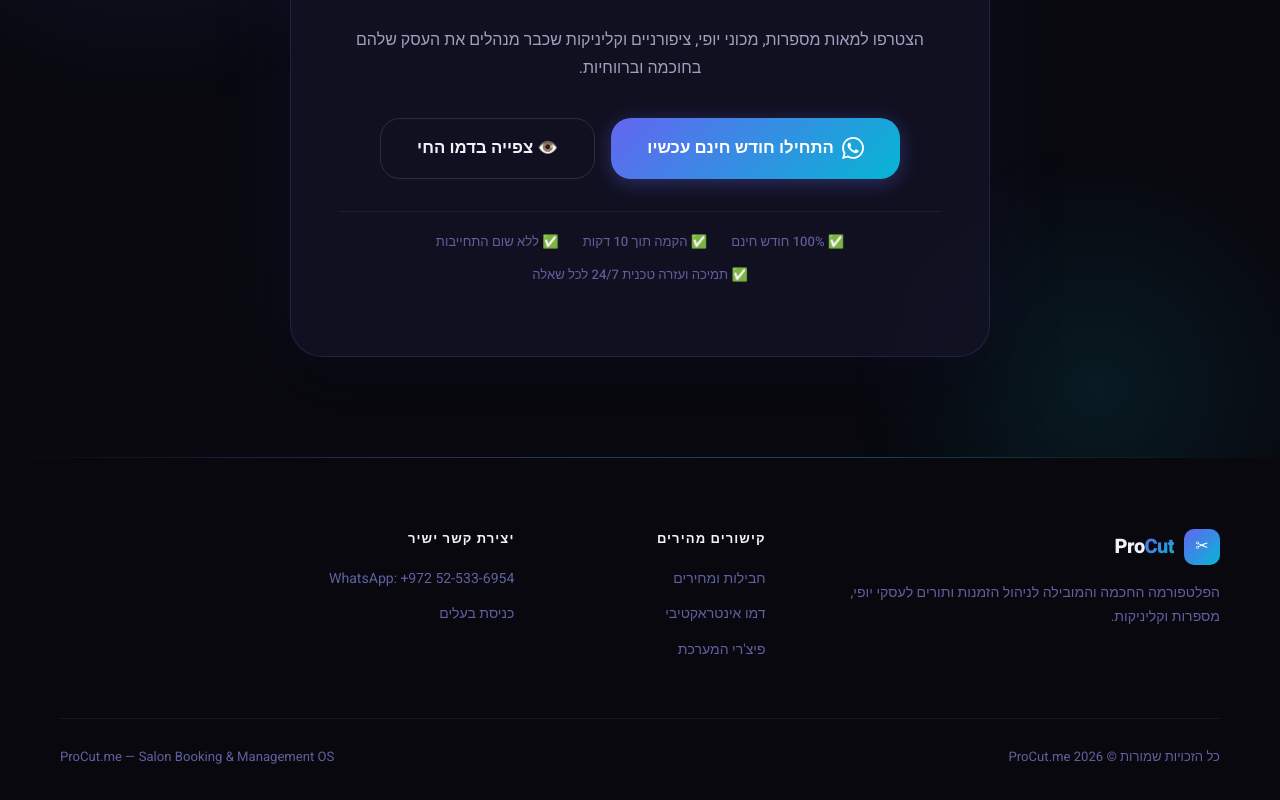
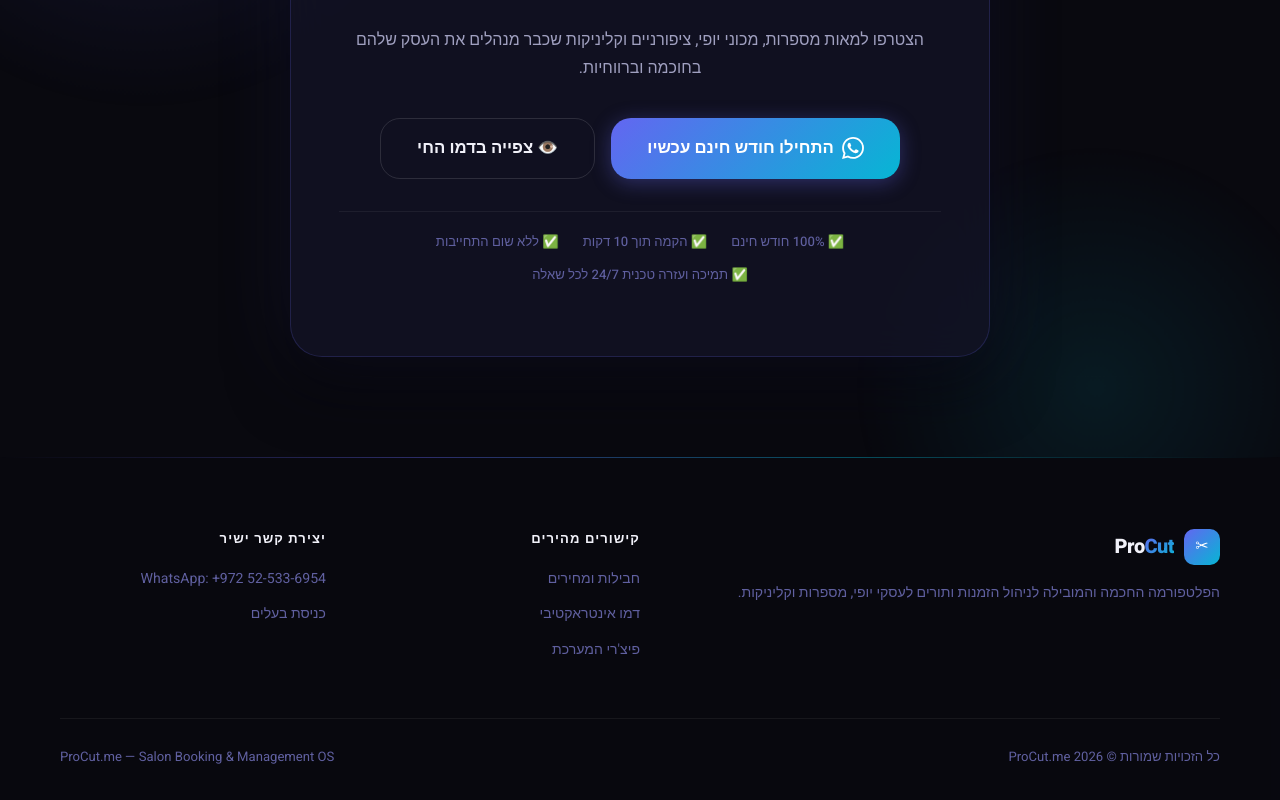
Before and after one commit to obidaNassa/procut_loading_page, a React (Vite) app: page / in a window 1280 px wide. Shown: the part 6662-7462 px from the top of the page. Built offline with nearby package versions, Linux system fonts and the light colour scheme.

Commit message:
Footer: fix grid to 3 columns so content is centered

```diff
--- a/src/components/Footer.module.css
+++ b/src/components/Footer.module.css
@@ -15,7 +15,7 @@
 
 .grid {
   display: grid;
-  grid-template-columns: 2fr 1fr 1fr 1fr;
+  grid-template-columns: 2fr 1fr 1fr;
   gap: 48px;
   padding-bottom: 56px;
   border-bottom: 1px solid rgba(var(--overlay-rgb),0.06);
```
